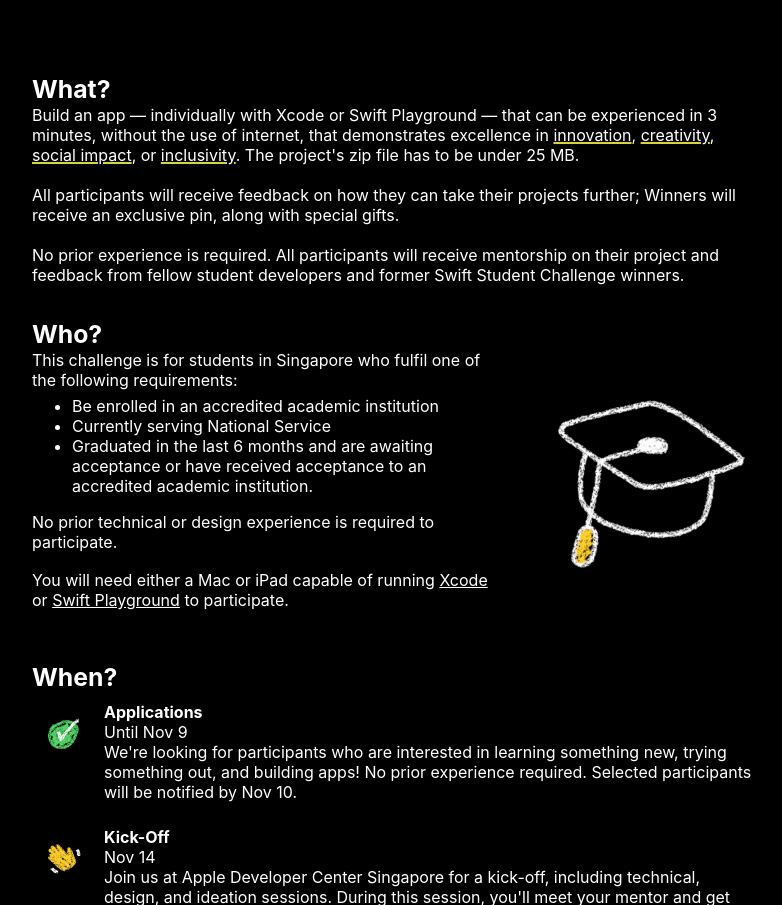
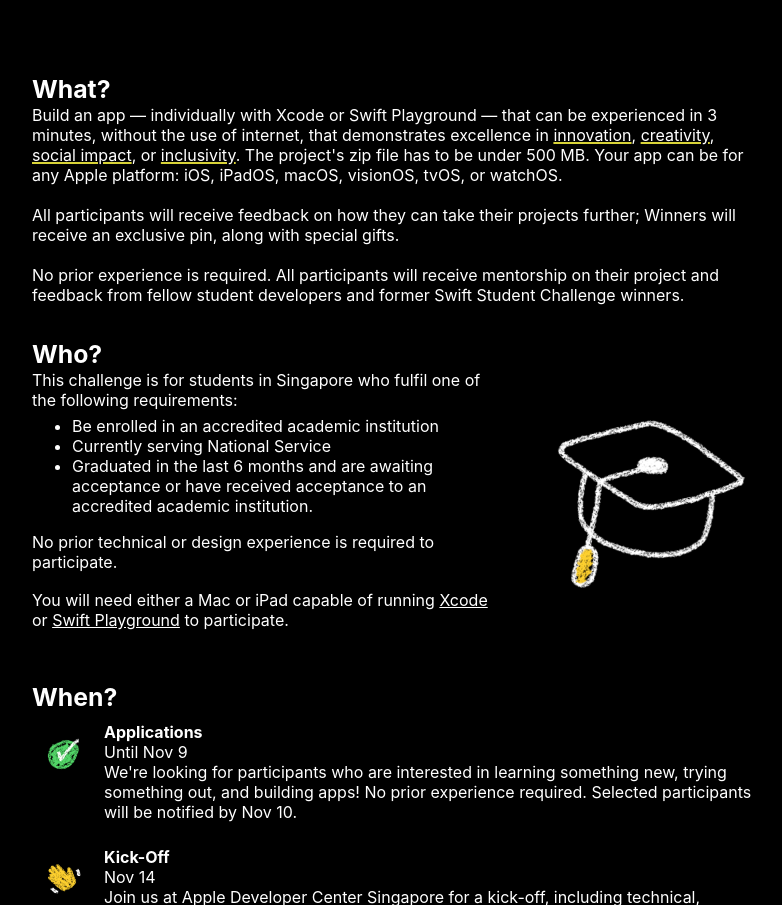
Before and after one commit to jiachenyee/appchallenge.asia, a plain HTML site: page sg/index.html in a window 1280 px wide. Shown: the part 909-1814 px from the top of the page, without its empty margins (248-1030 px from the left). Drawn offline with Linux system fonts and the light colour scheme.

Commit message:
feat: add 500MB update

```diff
--- a/sg/index.html
+++ b/sg/index.html
@@ -26,7 +26,7 @@
   <main>
     <section aria-labelledby="what-heading">
       <h2 id="what-heading">What?</h2>
-      <p>Build an app — individually with Xcode or Swift Playground — that can be experienced in 3 minutes, without the use of internet, that demonstrates excellence in <mark>innovation</mark>, <mark>creativity</mark>, <mark>social impact</mark>, or <mark>inclusivity</mark>. The project's zip file has to be under 25 MB.<br><br>All participants will receive feedback on how they can take their projects further; Winners will receive an exclusive pin, along with special gifts.<br><br>No prior experience is required. All participants will receive mentorship on their project and feedback from fellow student developers and former Swift Student Challenge winners.</p>
+      <p>Build an app — individually with Xcode or Swift Playground — that can be experienced in 3 minutes, without the use of internet, that demonstrates excellence in <mark>innovation</mark>, <mark>creativity</mark>, <mark>social impact</mark>, or <mark>inclusivity</mark>. The project's zip file has to be under 500 MB. Your app can be for any Apple platform: iOS, iPadOS, macOS, visionOS, tvOS, or watchOS.<br><br>All participants will receive feedback on how they can take their projects further; Winners will receive an exclusive pin, along with special gifts.<br><br>No prior experience is required. All participants will receive mentorship on their project and feedback from fellow student developers and former Swift Student Challenge winners.</p>
     </section>
 
     <section aria-labelledby="who-heading">
```
